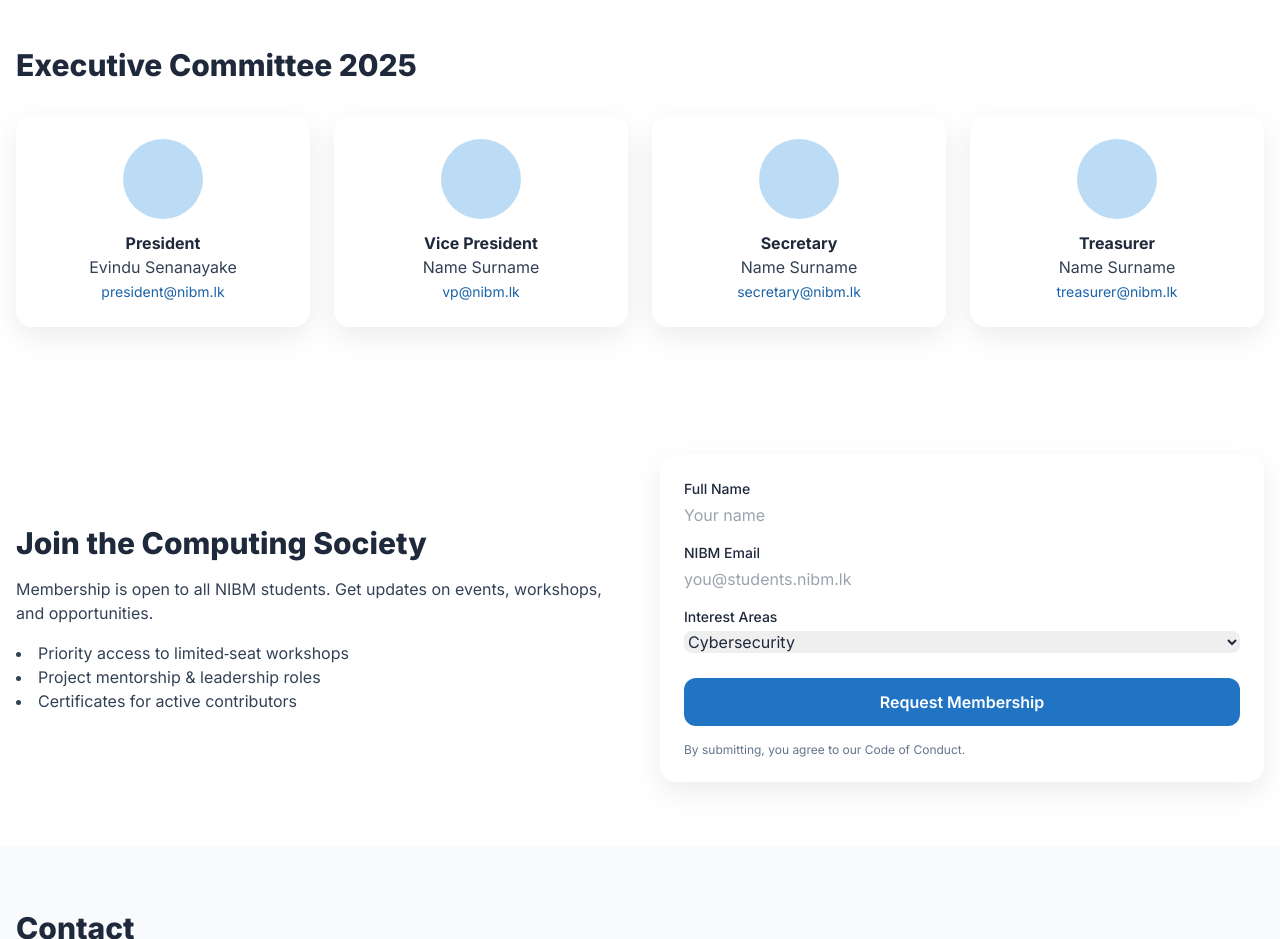
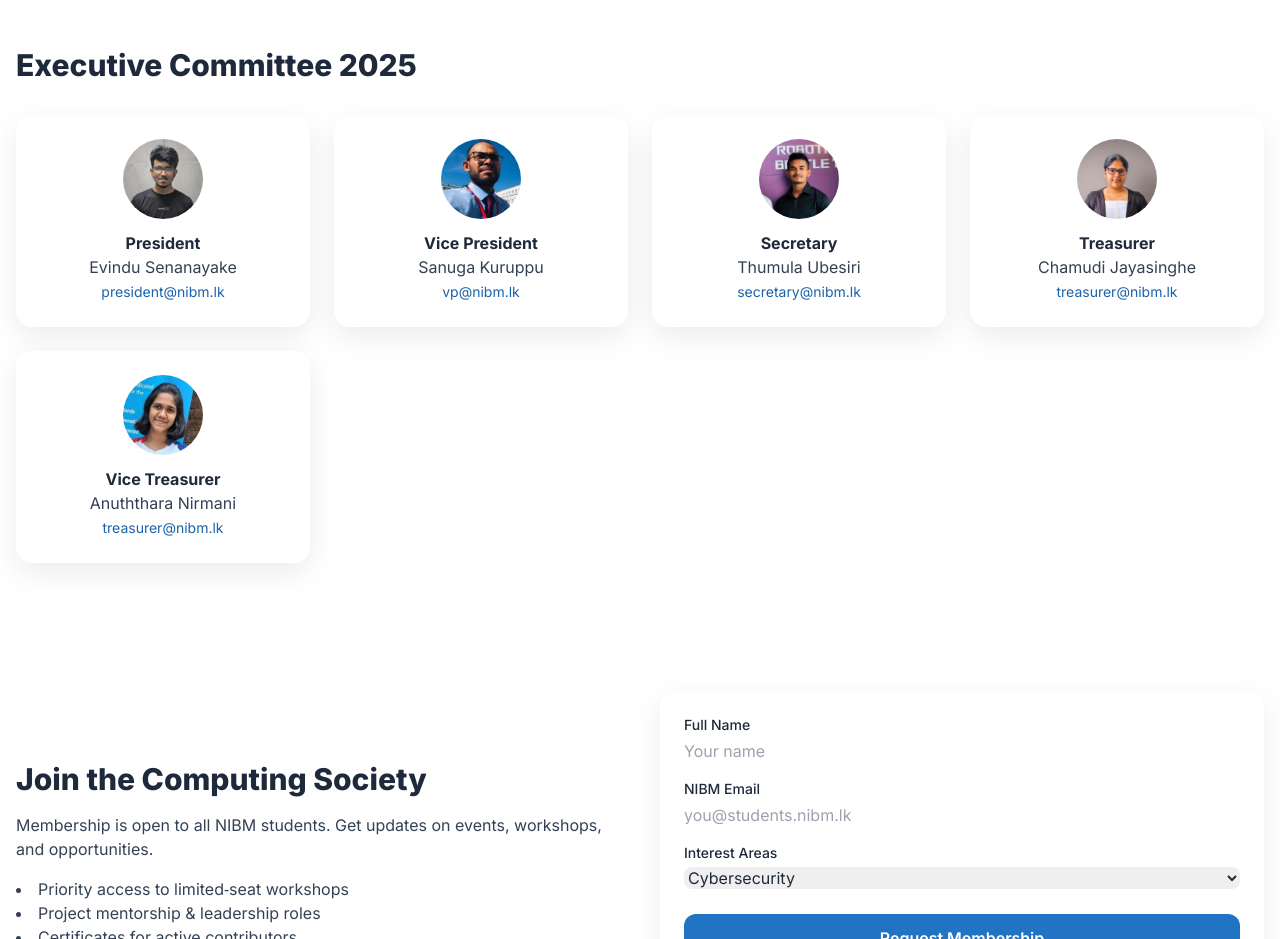
Before and after one commit to NIBM-Computing-Society/Website, a plain HTML site: page index.html in a window 1280 px wide. Shown: the part 1960-2899 px from the top of the page. Drawn offline with nearby package versions, Linux system fonts and the light colour scheme.

Commit message:
update: enhance Executive Committee section with current members' names and images
Signed-off-by: Janith Disanayake <janithdisanayake@users.noreply.github.com>

```diff
--- a/index.html
+++ b/index.html
@@ -364,27 +364,33 @@
       <h2 class="text-2xl md:text-3xl font-extrabold">Executive Committee 2025</h2>
       <div class="mt-8 grid sm:grid-cols-2 md:grid-cols-4 gap-6">
         <div class="bg-white rounded-2xl p-6 shadow-soft text-center">
-          <div class="mx-auto h-20 w-20 rounded-full bg-brand-200"></div>
+          <img src="Images/evindu.jpg" alt="Evindu Senanayake" class="mx-auto h-20 w-20 rounded-full object-cover" />
           <h3 class="mt-3 font-bold">President</h3>
           <p class="text-slate-700">Evindu Senanayake</p>
           <a href="mailto:president@nibm.lk" class="text-brand-700 text-sm hover:underline">president@nibm.lk</a>
         </div>
         <div class="bg-white rounded-2xl p-6 shadow-soft text-center">
-          <div class="mx-auto h-20 w-20 rounded-full bg-brand-200"></div>
+          <img src="Images/sanuga.jpg" alt="Sanuga Kuruppu" class="mx-auto h-20 w-20 rounded-full object-cover" />
           <h3 class="mt-3 font-bold">Vice President</h3>
-          <p class="text-slate-700">Name Surname</p>
+          <p class="text-slate-700">Sanuga Kuruppu</p>
           <a href="mailto:vp@nibm.lk" class="text-brand-700 text-sm hover:underline">vp@nibm.lk</a>
         </div>
         <div class="bg-white rounded-2xl p-6 shadow-soft text-center">
-          <div class="mx-auto h-20 w-20 rounded-full bg-brand-200"></div>
+          <img src="Images/thumula.jpeg" alt="Thumula Ubesiri" class="mx-auto h-20 w-20 rounded-full object-cover" />
           <h3 class="mt-3 font-bold">Secretary</h3>
-          <p class="text-slate-700">Name Surname</p>
+          <p class="text-slate-700">Thumula Ubesiri</p>
           <a href="mailto:secretary@nibm.lk" class="text-brand-700 text-sm hover:underline">secretary@nibm.lk</a>
         </div>
         <div class="bg-white rounded-2xl p-6 shadow-soft text-center">
-          <div class="mx-auto h-20 w-20 rounded-full bg-brand-200"></div>
+          <img src="Images/chamudi.jpg" alt="Chamudi Jayasinghe" class="mx-auto h-20 w-20 rounded-full object-cover" />
           <h3 class="mt-3 font-bold">Treasurer</h3>
-          <p class="text-slate-700">Name Surname</p>
+          <p class="text-slate-700">Chamudi Jayasinghe</p>
+          <a href="mailto:treasurer@nibm.lk" class="text-brand-700 text-sm hover:underline">treasurer@nibm.lk</a>
+        </div>
+        <div class="bg-white rounded-2xl p-6 shadow-soft text-center">
+          <img src="Images/anuttara.jpg" alt="Anuththara Nirmani" class="mx-auto h-20 w-20 rounded-full object-cover" />
+          <h3 class="mt-3 font-bold">Vice Treasurer</h3>
+          <p class="text-slate-700">Anuththara Nirmani</p>
           <a href="mailto:treasurer@nibm.lk" class="text-brand-700 text-sm hover:underline">treasurer@nibm.lk</a>
         </div>
       </div>
```
Also changed, not shown: Images/anuttara.jpg (added), Images/chamudi.jpg (added), Images/evindu.jpg (added), Images/sanuga.jpg (added), Images/thumula.jpeg (added), 1 other file.
